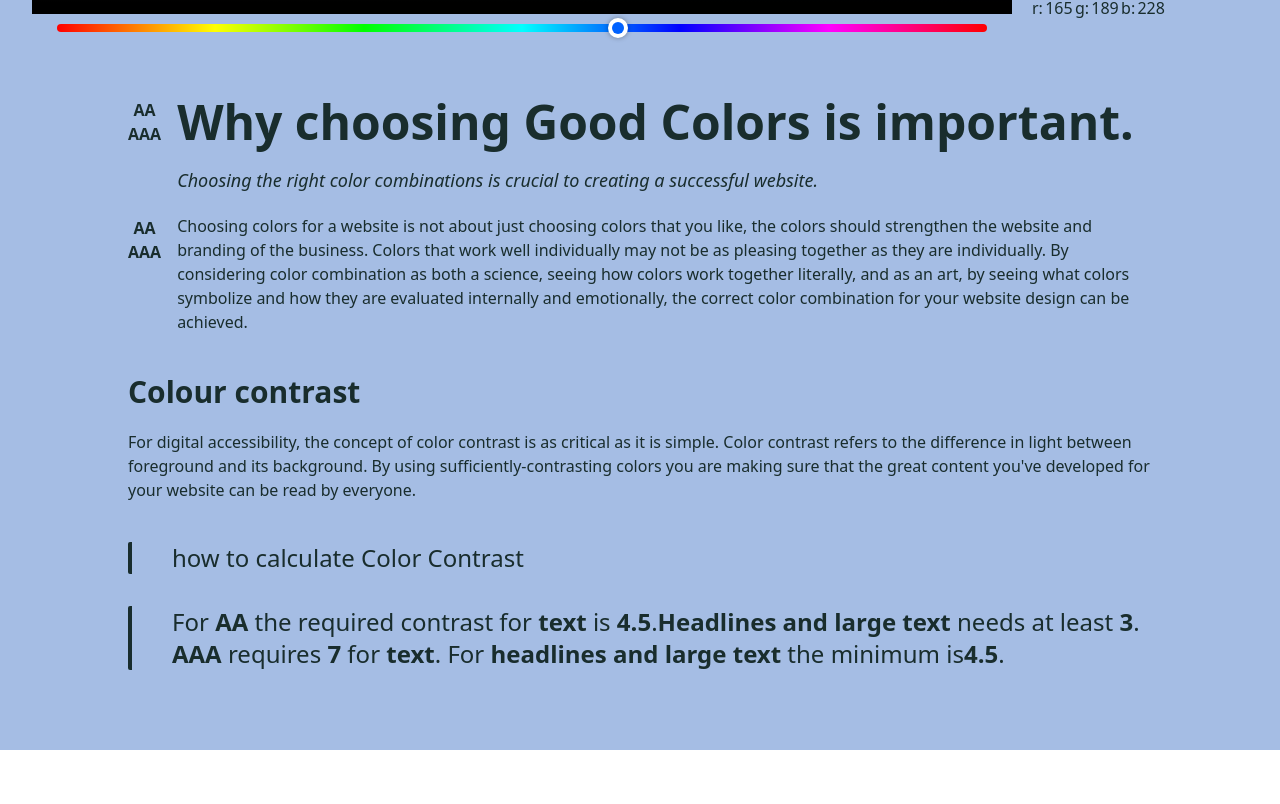
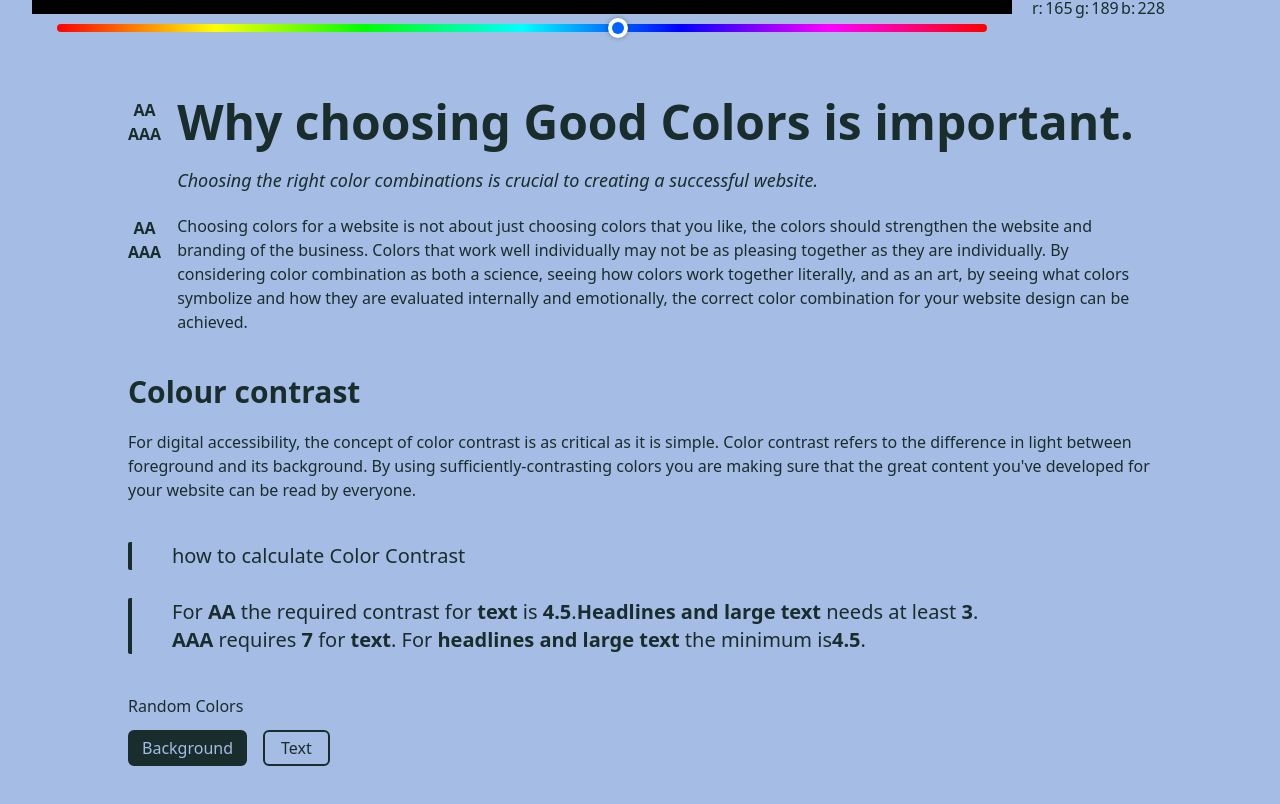
Before and after one commit to shareef99/colors, a Next.js app: page / in a window 1280 px wide. Shown: the part 579-1383 px from the top of the page. Before the commit the page ends 1329 px from the top, so only its background shows below. Built offline with nearby package versions, Linux system fonts and the light colour scheme.

Commit message:
✅ add random color generator

```diff
--- a/components/Main.tsx
+++ b/components/Main.tsx
@@ -1,7 +1,10 @@
-import { ChangeEvent, Fragment, useEffect, useState } from "react";
+import { ChangeEvent, useEffect, useState } from "react";
 import { RgbStringColorPicker } from "react-colorful";
 import { MdFlipCameraAndroid } from "react-icons/md";
-import { convertColorToRgbObject } from "../lib/helper/colorConverter";
+import {
+  convertColorToRgbObject,
+  getRandomColor,
+} from "../lib/helper/colorConverter";
 import {
   contrast,
   getTextRating,
@@ -29,6 +32,7 @@ const Main = (props: Props) => {
   const [headingResult, setHeadingResult] = useState<Result>("AAA");
   const [typesOfColor, setTypesOfColor] = useState<Array<ColorType>>(["rgb"]);
 
+  // Handlers
   const handleColorTypeChange = (colorType: ColorType) => {
     if (typesOfColor.includes(colorType))
       return setTypesOfColor(typesOfColor.filter((type) => type !== colorType));
@@ -59,6 +63,7 @@ const Main = (props: Props) => {
     return setTextColor(`rgb(${r}, ${g}, ${b})`);
   };
 
+  // Effects
   useEffect(() => {
     if (bgColor && textColor) {
       const contrastValue = contrast(textColor, bgColor);
@@ -198,7 +203,7 @@ const Main = (props: Props) => {
               AAA
             </span>
           </div>
-          <h1 className="font-black text-5xl">
+          <h1 className="font-black text-4xl xs:text-5xl">
             Why choosing Good Colors is important.
           </h1>
         </div>
@@ -241,7 +246,7 @@ const Main = (props: Props) => {
           </p>
         </div>
 
-        <div className="text-2xl">
+        <div className="text-xl">
           <blockquote
             className="border-l-4 rounded-tl-sm rounded-bl-sm pl-4 xs:pl-8 sm:pl-10"
             style={{ borderColor: textColor }}
@@ -271,6 +276,30 @@ const Main = (props: Props) => {
             </span>
           </blockquote>
         </div>
+
+        <div className="pt-10 font-medium flex flex-col">
+          <span className="pb-3">Random Colors</span>
+          <div>
+            <button
+              className="border-2 rounded-md px-3 py-1 mx-0"
+              style={{
+                borderColor: textColor,
+                color: bgColor,
+                backgroundColor: textColor,
+              }}
+              onClick={() => setBgColor(getRandomColor())}
+            >
+              Background
+            </button>
+            <button
+              className="border-2 rounded-md px-4 py-1 mx-4"
+              style={{ borderColor: textColor }}
+              onClick={() => setTextColor(getRandomColor())}
+            >
+              Text
+            </button>
+          </div>
+        </div>
       </section>
     </main>
   );
--- a/lib/helper/colorConverter.ts
+++ b/lib/helper/colorConverter.ts
@@ -112,3 +112,9 @@ export const colorConverter = (color: string, colorType: ColorType): string => {
   }
   return color;
 };
+
+export const getRandomColor = (): string => {
+  return `rgb(${Math.floor(Math.random() * 256)}, ${Math.floor(
+    Math.random() * 256
+  )}, ${Math.floor(Math.random() * 256)})`;
+};
```
